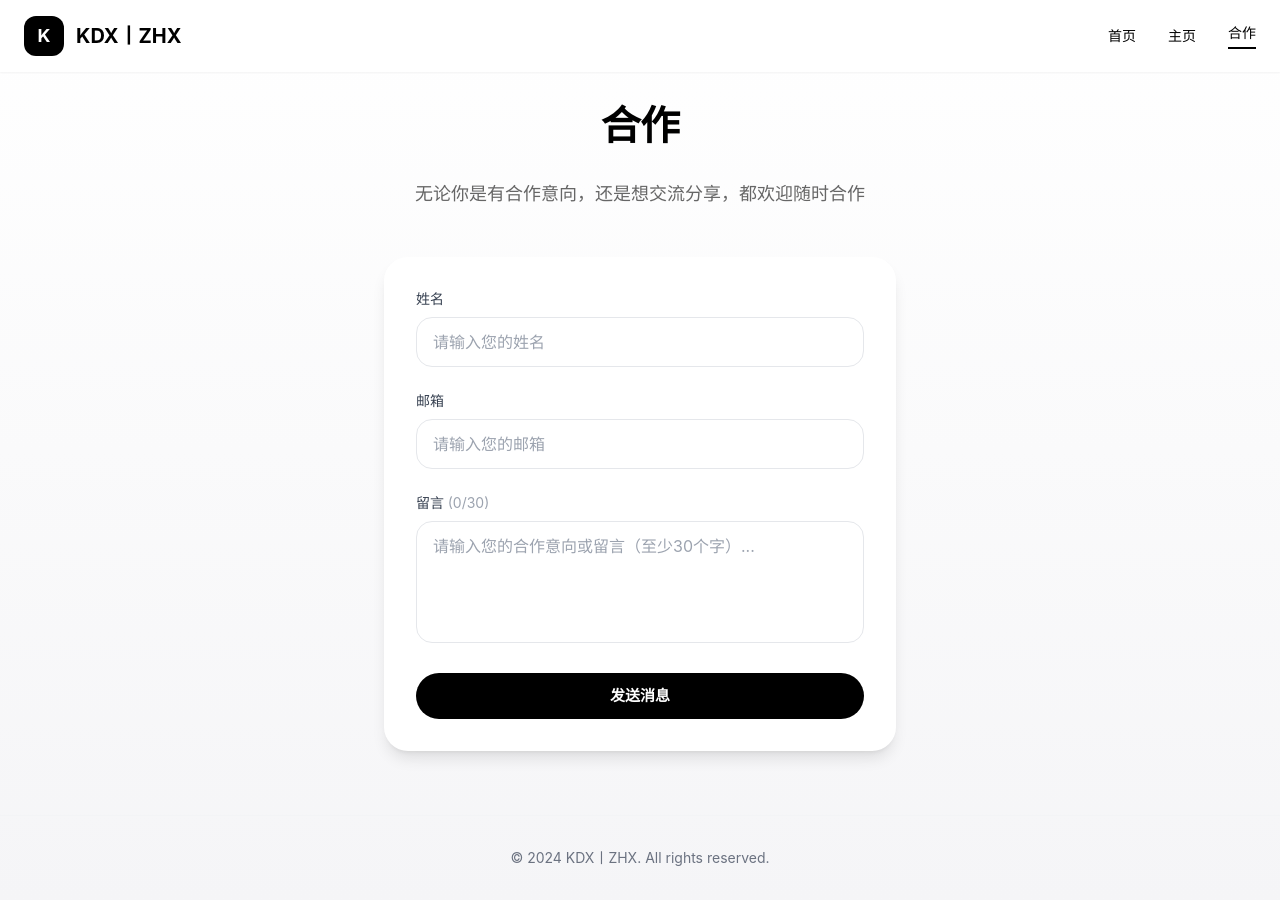
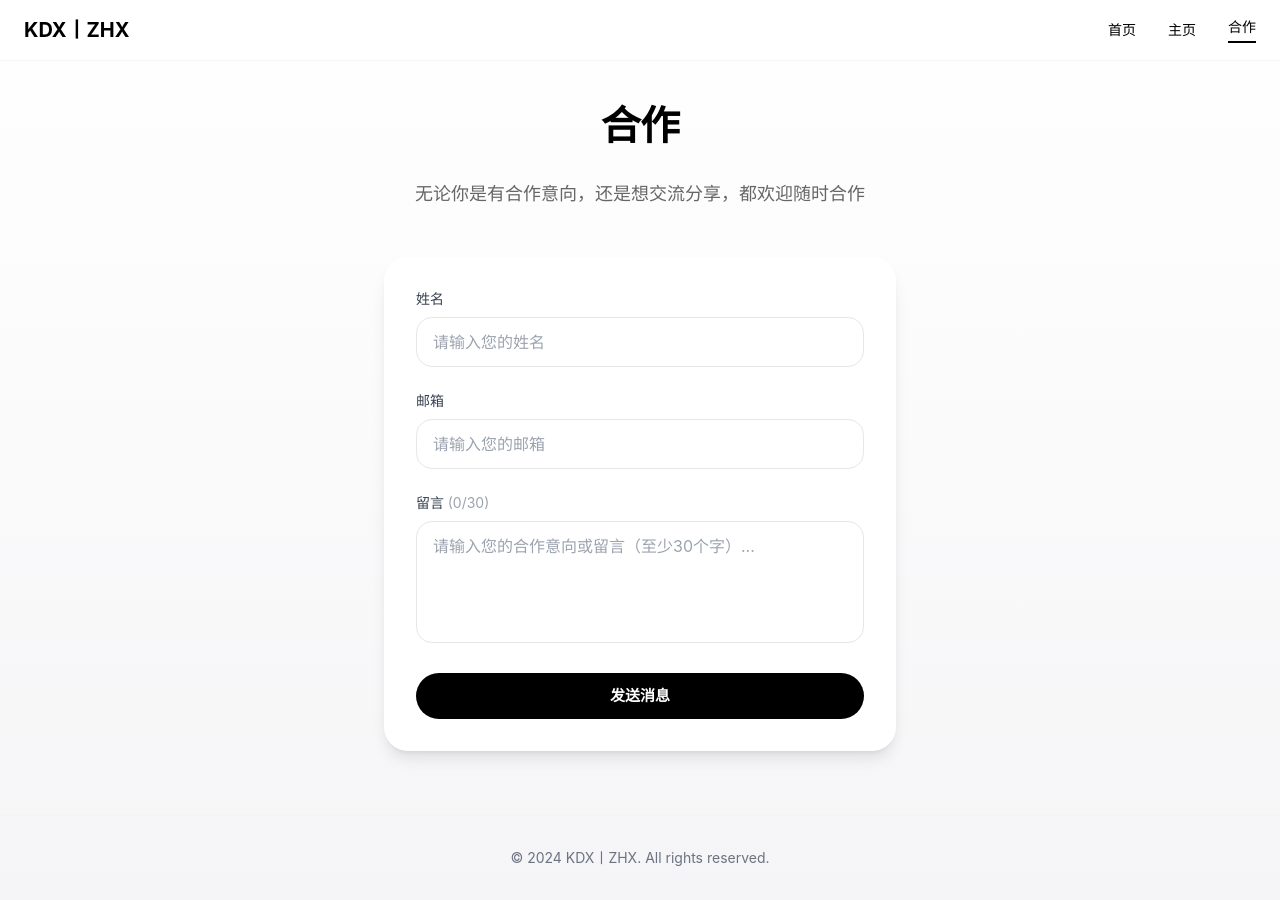
Before and after one commit to ndpysnythv-blip/kdx-zhx-ecommerce, a website: page hz.html in a window 1280 px wide. Drawn offline with nearby package versions, Linux system fonts and the light colour scheme.

Commit message:
fix: 移除左上角图标，仅保留文字logo

```diff
--- a/hz.html
+++ b/hz.html
@@ -99,12 +99,7 @@
     <!-- 导航栏 -->
     <nav class="fixed top-0 left-0 right-0 bg-white/80 backdrop-blur-md z-50 shadow-sm">
         <div class="max-w-7xl mx-auto px-6 py-4 flex items-center justify-between">
-            <a href="https://kdxzhx.top" class="flex items-center space-x-3">
-                <div class="w-10 h-10 bg-black rounded-xl flex items-center justify-center">
-                    <span class="text-white font-bold text-lg">K</span>
-                </div>
-                <span class="font-bold text-xl">KDX丨ZHX</span>
-            </a>
+            <a href="https://kdxzhx.top" class="font-bold text-xl">KDX丨ZHX</a>
             <div class="flex items-center space-x-8">
                 <a href="https://kdxzhx.top" class="text-sm font-medium hover:text-gray-600 transition-colors">首页</a>
                 <a href="https://kdxzhx.top/dy" class="text-sm font-medium hover:text-gray-600 transition-colors">主页</a>
```
